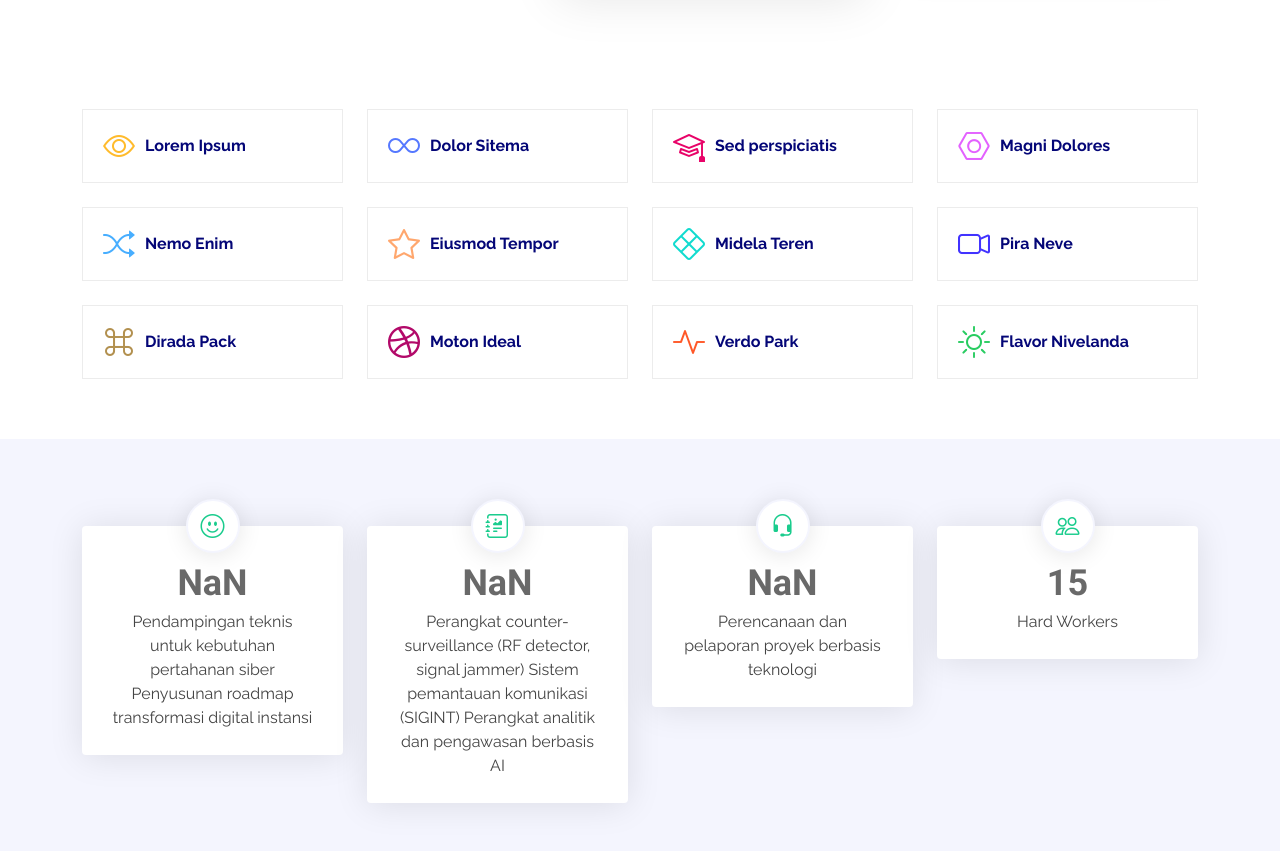
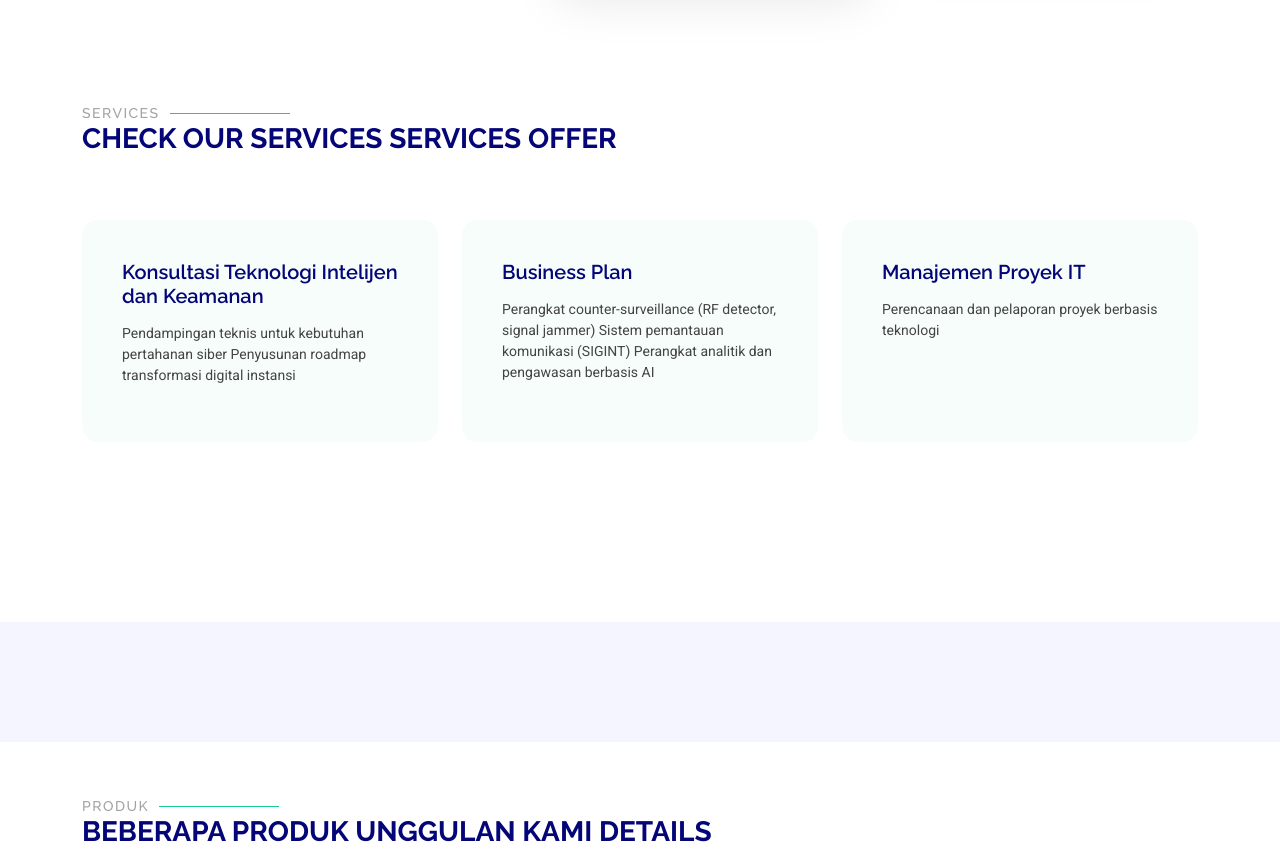
Before and after one commit to rumahkerang/rumahkerang.github.io, a plain HTML site: page index.html in a window 1280 px wide. Shown: the part 1600-2451 px from the top of the page. Drawn offline with Linux system fonts and the light colour scheme; animation ran at ten frames a second.

Commit message:
edit menu

```diff
--- a/index.html
+++ b/index.html
@@ -44,18 +44,18 @@
       <a href="index.html" class="logo d-flex align-items-center">
         <!-- Uncomment the line below if you also wish to use an image logo -->
         <!-- <img src="assets/img/logo.png" alt=""> -->
-        <h1 class="sitename">Bootslander</h1>
+        <h1 class="sitename">Fajar Yasa Mandiri</h1>
       </a>
 
       <nav id="navmenu" class="navmenu">
         <ul>
           <li><a href="#hero" class="active">Home</a></li>
           <li><a href="#about">About</a></li>
-          <li><a href="#features">Services</a></li>
+          <li><a href="#pricing">Services</a></li>
           <li><a href="#gallery">Gallery</a></li>
-          <li><a href="#team">Team</a></li>
-          <li><a href="#pricing">Pricing</a></li>
-          <li class="dropdown"><a href="#"><span>Dropdown</span> <i class="bi bi-chevron-down toggle-dropdown"></i></a>
+          <!-- <li><a href="#team">Team</a></li> -->
+          <!-- <li><a href="#pricing">Pricing</a></li> -->
+          <!-- <li class="dropdown"><a href="#"><span>Dropdown</span> <i class="bi bi-chevron-down toggle-dropdown"></i></a>
             <ul>
               <li><a href="#">Dropdown 1</a></li>
               <li class="dropdown"><a href="#"><span>Deep Dropdown</span> <i class="bi bi-chevron-down toggle-dropdown"></i></a>
@@ -71,7 +71,7 @@
               <li><a href="#">Dropdown 3</a></li>
               <li><a href="#">Dropdown 4</a></li>
             </ul>
-          </li>
+          </li> -->
           <li><a href="#contact">Contact</a></li>
         </ul>
         <i class="mobile-nav-toggle d-xl-none bi bi-list"></i>
@@ -93,12 +93,12 @@
           </div>
 
           <div class="col-lg-6  d-flex flex-column justify-content-center" data-aos="fade-in">
-            <h1>Build Your Landing Page With <span>Bootslander</span></h1>
-            <p>We are team of talented designers making websites with Bootstrap</p>
-            <div class="d-flex">
+            <h1>We deliver the solution directly to you. Brought by<span>Fajar Yasa Mandiri</span></h1>
+            <p>A skilled team of professionals, committed to providing the right solutions for your needs.</p>
+            <!-- <div class="d-flex">
               <a href="#about" class="btn-get-started">Get Started</a>
               <a href="https://www.youtube.com/watch?v=Y7f98aduVJ8" class="glightbox btn-watch-video d-flex align-items-center"><i class="bi bi-play-circle"></i><span>Watch Video</span></a>
-            </div>
+            </div> -->
           </div>
 
         </div>
@@ -184,11 +184,88 @@
 
     </section><!-- /About Section -->
 
+<!-- Pricing Section -->
+    <section id="pricing" class="pricing section">
+
+      <!-- Section Title -->
+      <div class="container section-title" data-aos="fade-up">
+        <h2>Services</h2>
+        <div><span>Check Our Services</span> <span class="description-title">Services Offer</span></div>
+      </div><!-- End Section Title -->
+
+      <div class="container">
+
+        <div class="row gy-4">
+
+          <div class="col-lg-4" data-aos="zoom-in" data-aos-delay="100">
+            <div class="pricing-item">
+              <h3>Konsultasi Teknologi Intelijen dan Keamanan</h3>
+              <p class="description">Pendampingan teknis untuk kebutuhan pertahanan siber Penyusunan roadmap transformasi digital instansi</p>
+              <!-- <h4><sup>$</sup>0<span> / month</span></h4>
+              <a href="#" class="cta-btn">Start a free trial</a>
+              <p class="text-center small">No credit card required</p>
+              <ul>
+                <li><i class="bi bi-check"></i> <span>Quam adipiscing vitae proin</span></li>
+                <li><i class="bi bi-check"></i> <span>Nec feugiat nisl pretium</span></li>
+                <li><i class="bi bi-check"></i> <span>Nulla at volutpat diam uteera</span></li>
+                <li class="na"><i class="bi bi-x"></i> <span>Pharetra massa massa ultricies</span></li>
+                <li class="na"><i class="bi bi-x"></i> <span>Massa ultricies mi quis hendrerit</span></li>
+                <li class="na"><i class="bi bi-x"></i> <span>Voluptate id voluptas qui sed aperiam rerum</span></li>
+                <li class="na"><i class="bi bi-x"></i> <span>Iure nihil dolores recusandae odit voluptatibus</span></li>
+              </ul> -->
+            </div>
+          </div><!-- End Pricing Item -->
+
+          <div class="col-lg-4" data-aos="zoom-in" data-aos-delay="200">
+            <div class="pricing-item featured">
+              <!-- <p class="popular">Popular</p> -->
+              <h3>Business Plan</h3>
+              <p class="description">Perangkat counter-surveillance (RF detector, signal jammer) Sistem pemantauan komunikasi (SIGINT) Perangkat analitik dan pengawasan berbasis AI</p>
+              <!-- <h4><sup>$</sup>29<span> / month</span></h4>
+              <a href="#" class="cta-btn">Start a free trial</a>
+              <p class="text-center small">No credit card required</p>
+              <ul>
+                <li><i class="bi bi-check"></i> <span>Quam adipiscing vitae proin</span></li>
+                <li><i class="bi bi-check"></i> <span>Nec feugiat nisl pretium</span></li>
+                <li><i class="bi bi-check"></i> <span>Nulla at volutpat diam uteera</span></li>
+                <li><i class="bi bi-check"></i> <span>Pharetra massa massa ultricies</span></li>
+                <li><i class="bi bi-check"></i> <span>Massa ultricies mi quis hendrerit</span></li>
+                <li><i class="bi bi-check"></i> <span>Voluptate id voluptas qui sed aperiam rerum</span></li>
+                <li class="na"><i class="bi bi-x"></i> <span>Iure nihil dolores recusandae odit voluptatibus</span></li>
+              </ul> -->
+            </div>
+          </div><!-- End Pricing Item -->
+
+          <div class="col-lg-4" data-aos="zoom-in" data-aos-delay="300">
+            <div class="pricing-item">
+              <h3>Manajemen Proyek IT</h3>
+              <p class="description">Perencanaan dan pelaporan proyek berbasis teknologi</p>
+              <!-- <h4><sup>$</sup>49<span> / month</span></h4>
+              <a href="#" class="cta-btn">Start a free trial</a>
+              <p class="text-center small">No credit card required</p>
+              <ul>
+                <li><i class="bi bi-check"></i> <span>Quam adipiscing vitae proin</span></li>
+                <li><i class="bi bi-check"></i> <span>Nec feugiat nisl pretium</span></li>
+                <li><i class="bi bi-check"></i> <span>Nulla at volutpat diam uteera</span></li>
+                <li><i class="bi bi-check"></i> <span>Pharetra massa massa ultricies</span></li>
+                <li><i class="bi bi-check"></i> <span>Massa ultricies mi quis hendrerit</span></li>
+                <li><i class="bi bi-check"></i> <span>Voluptate id voluptas qui sed aperiam rerum</span></li>
+                <li><i class="bi bi-check"></i> <span>Iure nihil dolores recusandae odit voluptatibus</span></li>
+              </ul> -->
+            </div>
+          </div><!-- End Pricing Item -->
+
+        </div>
+
+      </div>
+
+    </section><!-- /Pricing Section -->
+
     <!-- Features Section -->
     <section id="features" class="features section">
 
       <div class="container">
-
+        <!--
         <div class="row gy-4">
 
           <div class="col-lg-3 col-md-4" data-aos="fade-up" data-aos-delay="100">
@@ -196,86 +273,86 @@
               <i class="bi bi-eye" style="color: #ffbb2c;"></i>
               <h3><a href="" class="stretched-link">Lorem Ipsum</a></h3>
             </div>
-          </div><!-- End Feature Item -->
+          </div><!-- End Feature Item --
 
           <div class="col-lg-3 col-md-4" data-aos="fade-up" data-aos-delay="200">
             <div class="features-item">
               <i class="bi bi-infinity" style="color: #5578ff;"></i>
               <h3><a href="" class="stretched-link">Dolor Sitema</a></h3>
             </div>
-          </div><!-- End Feature Item -->
+          </div><!-- End Feature Item --
 
           <div class="col-lg-3 col-md-4" data-aos="fade-up" data-aos-delay="300">
             <div class="features-item">
               <i class="bi bi-mortarboard" style="color: #e80368;"></i>
               <h3><a href="" class="stretched-link">Sed perspiciatis</a></h3>
             </div>
-          </div><!-- End Feature Item -->
+          </div><!-- End Feature Item --
 
           <div class="col-lg-3 col-md-4" data-aos="fade-up" data-aos-delay="400">
             <div class="features-item">
               <i class="bi bi-nut" style="color: #e361ff;"></i>
               <h3><a href="" class="stretched-link">Magni Dolores</a></h3>
             </div>
-          </div><!-- End Feature Item -->
+          </div><!-- End Feature Item --
 
           <div class="col-lg-3 col-md-4" data-aos="fade-up" data-aos-delay="500">
             <div class="features-item">
               <i class="bi bi-shuffle" style="color: #47aeff;"></i>
               <h3><a href="" class="stretched-link">Nemo Enim</a></h3>
             </div>
-          </div><!-- End Feature Item -->
+          </div><!-- End Feature Item --
 
           <div class="col-lg-3 col-md-4" data-aos="fade-up" data-aos-delay="600">
             <div class="features-item">
               <i class="bi bi-star" style="color: #ffa76e;"></i>
               <h3><a href="" class="stretched-link">Eiusmod Tempor</a></h3>
             </div>
-          </div><!-- End Feature Item -->
+          </div><!-- End Feature Item --
 
           <div class="col-lg-3 col-md-4" data-aos="fade-up" data-aos-delay="700">
             <div class="features-item">
               <i class="bi bi-x-diamond" style="color: #11dbcf;"></i>
               <h3><a href="" class="stretched-link">Midela Teren</a></h3>
             </div>
-          </div><!-- End Feature Item -->
+          </div><!-- End Feature Item --
 
           <div class="col-lg-3 col-md-4" data-aos="fade-up" data-aos-delay="800">
             <div class="features-item">
               <i class="bi bi-camera-video" style="color: #4233ff;"></i>
               <h3><a href="" class="stretched-link">Pira Neve</a></h3>
             </div>
-          </div><!-- End Feature Item -->
+          </div><!-- End Feature Item --
 
           <div class="col-lg-3 col-md-4" data-aos="fade-up" data-aos-delay="900">
             <div class="features-item">
               <i class="bi bi-command" style="color: #b2904f;"></i>
               <h3><a href="" class="stretched-link">Dirada Pack</a></h3>
             </div>
-          </div><!-- End Feature Item -->
+          </div><!-- End Feature Item --
 
           <div class="col-lg-3 col-md-4" data-aos="fade-up" data-aos-delay="1000">
             <div class="features-item">
               <i class="bi bi-dribbble" style="color: #b20969;"></i>
               <h3><a href="" class="stretched-link">Moton Ideal</a></h3>
             </div>
-          </div><!-- End Feature Item -->
+          </div><!-- End Feature Item --
 
           <div class="col-lg-3 col-md-4" data-aos="fade-up" data-aos-delay="1100">
             <div class="features-item">
               <i class="bi bi-activity" style="color: #ff5828;"></i>
               <h3><a href="" class="stretched-link">Verdo Park</a></h3>
             </div>
-          </div><!-- End Feature Item -->
+          </div><!-- End Feature Item --
 
           <div class="col-lg-3 col-md-4" data-aos="fade-up" data-aos-delay="1200">
             <div class="features-item">
               <i class="bi bi-brightness-high" style="color: #29cc61;"></i>
               <h3><a href="" class="stretched-link">Flavor Nivelanda</a></h3>
             </div>
-          </div><!-- End Feature Item -->
+          </div><!-- End Feature Item --
 
-        </div>
+        </div> -->
 
       </div>
 
@@ -287,14 +364,14 @@
       <div class="container" data-aos="fade-up" data-aos-delay="100">
 
         <div class="row gy-4">
-
+          <!--
           <div class="col-lg-3 col-md-6 d-flex flex-column align-items-center">
             <i class="bi bi-emoji-smile"></i>
             <div class="stats-item">
               <span data-purecounter-start="0" data-purecounter-end="Konsultasi Teknologi Intelijen dan Keamanan" data-purecounter-duration="1" class="purecounter"></span>
               <p>Pendampingan teknis untuk kebutuhan pertahanan siber Penyusunan roadmap transformasi digital instansi</p>
             </div>
-          </div><!-- End Stats Item -->
+          </div><!-- End Stats Item --
 
           <div class="col-lg-3 col-md-6 d-flex flex-column align-items-center">
             <i class="bi bi-journal-richtext"></i>
@@ -302,7 +379,7 @@
               <span data-purecounter-start="0" data-purecounter-end="Pengadaan dan Integrasi Sistem Keamanan" data-purecounter-duration="1" class="purecounter"></span>
               <p>Perangkat counter-surveillance (RF detector, signal jammer) Sistem pemantauan komunikasi (SIGINT) Perangkat analitik dan pengawasan berbasis AI</p>
             </div>
-          </div><!-- End Stats Item -->
+          </div><!-- End Stats Item --
 
           <div class="col-lg-3 col-md-6 d-flex flex-column align-items-center">
             <i class="bi bi-headset"></i>
@@ -310,7 +387,7 @@
               <span data-purecounter-start="0" data-purecounter-end="Manajemen Proyek IT" data-purecounter-duration="1" class="purecounter"></span>
               <p>Perencanaan dan pelaporan proyek berbasis teknologi</p>
             </div>
-          </div><!-- End Stats Item -->
+          </div><!-- End Stats Item --
 
           <div class="col-lg-3 col-md-6 d-flex flex-column align-items-center">
             <i class="bi bi-people"></i>
@@ -318,9 +395,9 @@
               <span data-purecounter-start="0" data-purecounter-end="15" data-purecounter-duration="1" class="purecounter"></span>
               <p>Hard Workers</p>
             </div>
-          </div><!-- End Stats Item -->
+          </div><!-- End Stats Item --
 
-        </div>
+        </div> -->
 
       </div>
 
@@ -522,7 +599,7 @@
 
             <div class="swiper-slide">
               <div class="testimonial-item">
-                <img src="assets/img/testimonials/testimonials-1.jpg" class="testimonial-img" alt="">
+                <!-- <img src="assets/img/testimonials/testimonials-1.jpg" class="testimonial-img" alt="">
                 <h3>Saul Goodman</h3>
                 <h4>Ceo &amp; Founder</h4>
                 <div class="stars">
@@ -534,7 +611,7 @@
                   <i class="bi bi-quote quote-icon-right"></i>
                 </p>
               </div>
-            </div><!-- End testimonial item -->
+            </div><!-- End testimonial item --
 
             <div class="swiper-slide">
               <div class="testimonial-item">
@@ -550,7 +627,7 @@
                   <i class="bi bi-quote quote-icon-right"></i>
                 </p>
               </div>
-            </div><!-- End testimonial item -->
+            </div><!-- End testimonial item --
 
             <div class="swiper-slide">
               <div class="testimonial-item">
@@ -566,7 +643,7 @@
                   <i class="bi bi-quote quote-icon-right"></i>
                 </p>
               </div>
-            </div><!-- End testimonial item -->
+            </div><!-- End testimonial item --
 
             <div class="swiper-slide">
               <div class="testimonial-item">
@@ -582,7 +659,7 @@
                   <i class="bi bi-quote quote-icon-right"></i>
                 </p>
               </div>
-            </div><!-- End testimonial item -->
+            </div><!-- End testimonial item --
 
             <div class="swiper-slide">
               <div class="testimonial-item">
@@ -612,10 +689,10 @@
     <section id="team" class="team section">
 
       <!-- Section Title -->
-      <div class="container section-title" data-aos="fade-up">
+      <!-- <div class="container section-title" data-aos="fade-up">
         <h2>Team</h2>
         <div><span>Check Our</span> <span class="description-title">Team</span></div>
-      </div><!-- End Section Title -->
+      </div><!-- End Section Title
 
       <div class="container">
 
@@ -635,7 +712,7 @@
                 </div>
               </div>
             </div>
-          </div><!-- End Team Member -->
+          </div><!-- End Team Member -
 
           <div class="col-lg-4 col-md-6" data-aos="fade-up" data-aos-delay="200">
             <div class="member">
@@ -651,7 +728,7 @@
                 </div>
               </div>
             </div>
-          </div><!-- End Team Member -->
+          </div><!-- End Team Member -
 
           <div class="col-lg-4 col-md-6" data-aos="fade-up" data-aos-delay="300">
             <div class="member">
@@ -667,11 +744,11 @@
                 </div>
               </div>
             </div>
-          </div><!-- End Team Member -->
+          </div><!-- End Team Member --
 
         </div>
 
-      </div>
+      </div> -->
 
     </section><!-- /Team Section -->
 
```
